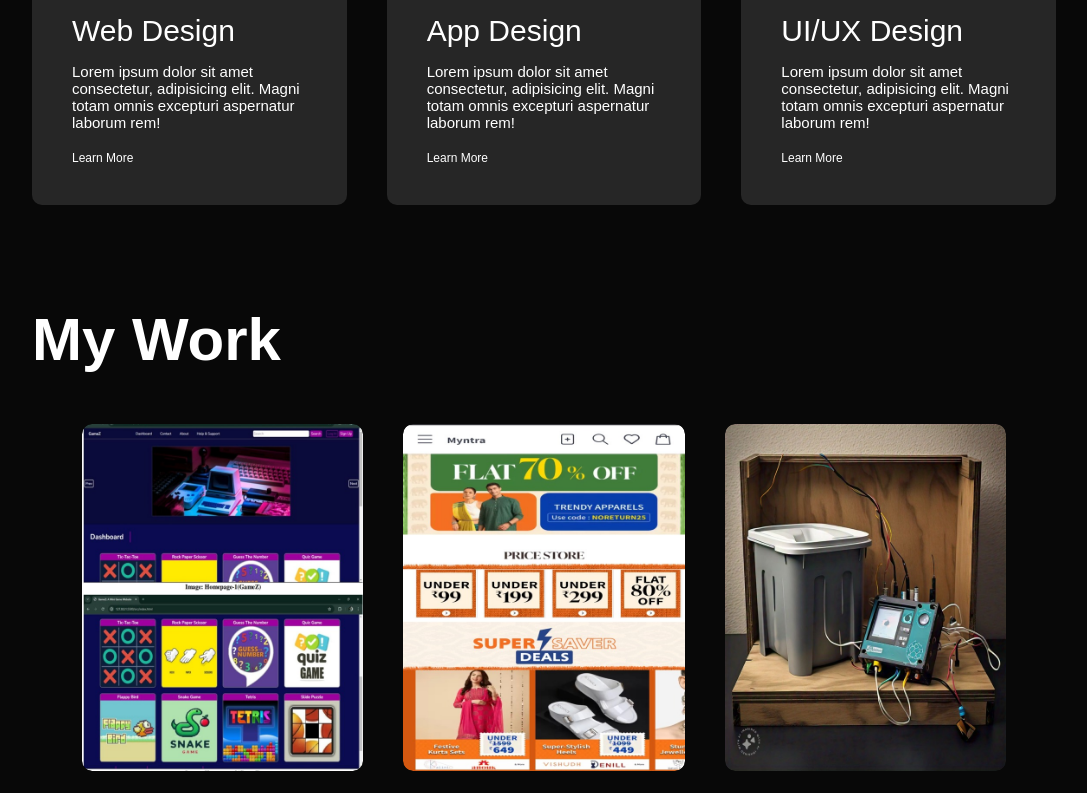
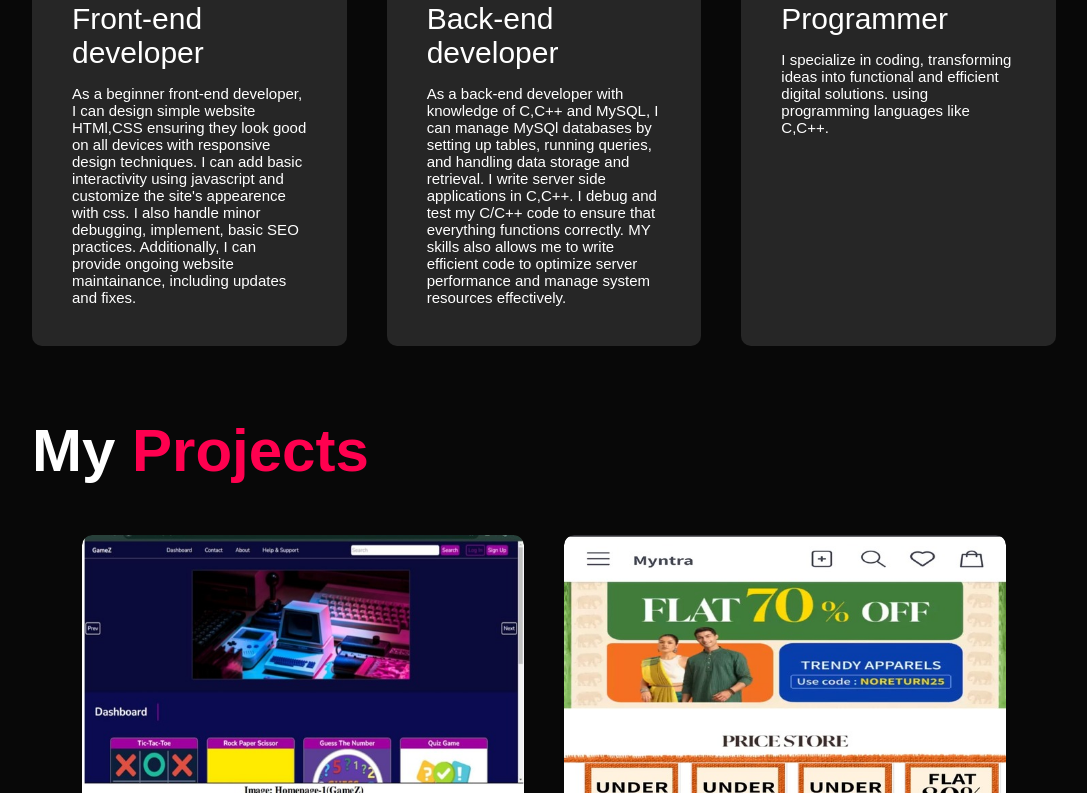
Before and after one commit to Yashupase09/Portfolio, a plain HTML site: page index.html in a window 1280 px wide. Shown: the part 1761-2554 px from the top of the page, without its empty margins (96-1183 px from the left). Drawn offline with Linux system fonts and the light colour scheme.

Commit message:
Update index.html

```diff
--- a/index.html
+++ b/index.html
@@ -44,7 +44,7 @@
                     <img src="user1.jpg">
                 </div>
                 <div class="about-column2">
-                    <h1 class="sub-title">About Me</h1>
+                    <h1 class="sub-title">About <span style="color: #ff004f;">Me</span></h1>
                     <p>"Hello! I'm Yash Upase, a passionate Engineering Student with a deep love for coding, problem-solving and all things tech-related. My goal is to leverage my programming skills and creativity to innovate and shape the future of technology. Excited to continue learning, growing, and shaping the future through engineering!" </p>
                     <div class="tab-titles">
                         <p class="tab-links active-link" onclick="opentab('skills')">Skills</p>
@@ -77,27 +77,27 @@
 <!------------------------------The about section is end here------------------------------------>
 
 <!--------------------------------------services section----------------------------------------->
-<div id="services">
+div id="services">
     <div class="container">
-        <h1 class="sub-title">MY Services</h1>
+        <h1 class="sub-title">MY <span style="color: #ff004f;">Services</span></h1>
         <div class="services-list">
             <div>
                 <i class="fa-solid fa-code"></i>
-                <h2>Web Design</h2>
-                <p>Lorem ipsum dolor sit amet consectetur, adipisicing elit. Magni totam omnis excepturi aspernatur laborum rem!</p>
-                <a href="#">Learn More</a>
+                <h2>Front-end developer</h2>
+                <p>As a beginner front-end developer, I can design simple website HTMl,CSS ensuring they look good on all devices with responsive design techniques. I can add basic interactivity using javascript and customize the site's appearence with css. I also handle minor debugging, implement, basic SEO practices. Additionally, I can provide ongoing website maintainance, including updates and fixes.</p>
+
             </div>
             <div>
                 <i class="fa-solid fa-crop-simple"></i>
-                <h2>App Design</h2>
-                <p>Lorem ipsum dolor sit amet consectetur, adipisicing elit. Magni totam omnis excepturi aspernatur laborum rem!</p>
-                <a href="#">Learn More</a>
+                <h2>Back-end developer</h2>
+                <p>As a back-end developer with knowledge of C,C++ and MySQL, I can manage MySQl databases by setting up tables, running queries, and handling data storage and retrieval. I write server side applications in C,C++. I debug and test my C/C++ code to ensure that everything functions correctly. MY skills also allows me to write efficient code to optimize server performance and manage system resources effectively.</p>
+
             </div>
             <div>
                 <i class="fa-brands fa-app-store"></i>
-                <h2>UI/UX Design</h2>
-                <p>Lorem ipsum dolor sit amet consectetur, adipisicing elit. Magni totam omnis excepturi aspernatur laborum rem!</p>
-                <a href="#">Learn More</a>
+                <h2>Programmer</h2>
+                <p>I specialize in coding, transforming ideas into functional and efficient digital solutions. using programming languages like C,C++.</p>
+
             </div>
         </div>
     </div>
@@ -108,31 +108,23 @@
 
 <div id="project">
     <div class="container">
-        <h1 class="sub-title">My Work</h1>
+        <h1 class="sub-title">My <span style="color: #ff004f;">Projects</span></h1>
         <div class="work-list">
+
             <div class="work">
                 <img src="project1.jpg">
                 <div class="layer">
-                    <h3>Social Media App</h3>
-                    <p>Lorem ipsum dolor sit amet consectetur adipisicing elit. Minus, magnam.</p>
-                    <a href="#"><i class="fa-solid fa-up-right-from-square"></i></i></a>
+                    <h3>Myntra Clone</h3>
+                    <p>The Myntra clone project is designed to recreate the experience of the Myntra e-commerce platform, specializing in fashion and lifestyle products.</p>
+                    <a href="https://yashupase09.github.io/Myntra/"><i class="fa-solid fa-up-right-from-square"></i></i></a>
                 </div>
             </div>
 
             <div class="work">
                 <img src="project2.jpg">
                 <div class="layer">
-                    <h3>Music App</h3>
-                    <p>Lorem ipsum dolor sit amet consectetur adipisicing elit. Minus, magnam.</p>
-                    <a href="https://yashupase09.github.io/Myntra/"><i class="fa-solid fa-up-right-from-square"></i></i></a>
-                </div>
-            </div>
-
-            <div class="work">
-                <img src="project3.jpg">
-                <div class="layer">
-                    <h3>Online Shopping App</h3>
-                    <p>Lorem ipsum dolor sit amet consectetur adipisicing elit. Minus, magnam.</p>
+                    <h3>Simple Calculator</h3>
+                    <p>The application is designed to handle basic calculations efficiently,providing a straightforward tool for performing everyday mathematical tasks. It features a user-friendly interface with buttons for each operation and display area to show the results.</p>
                     <a href="https://yashupase09.github.io/Calculator/"><i class="fa-solid fa-up-right-from-square"></i></i></a>
                 </div>
             </div>
@@ -147,7 +139,7 @@
     <div class="container">
         <div class="row">
             <div class="contact-left">
-                <h1 class="sub-title">Contact Me</h1>
+                <h1 class="sub-title">Contact <span style="color: #ff004f;">Me</span></h1>
                 <p><i class="fa-solid fa-paper-plane"></i><a style="text-decoration: none; color: white;" href="mailto:yashupase777@gmail.com"> yashupase777@gmail.com</a></p>
                 <p> <i class="fa-solid fa-phone-volume"></i> 7869140146</p><br>
                 <div class="social-icons">
```
